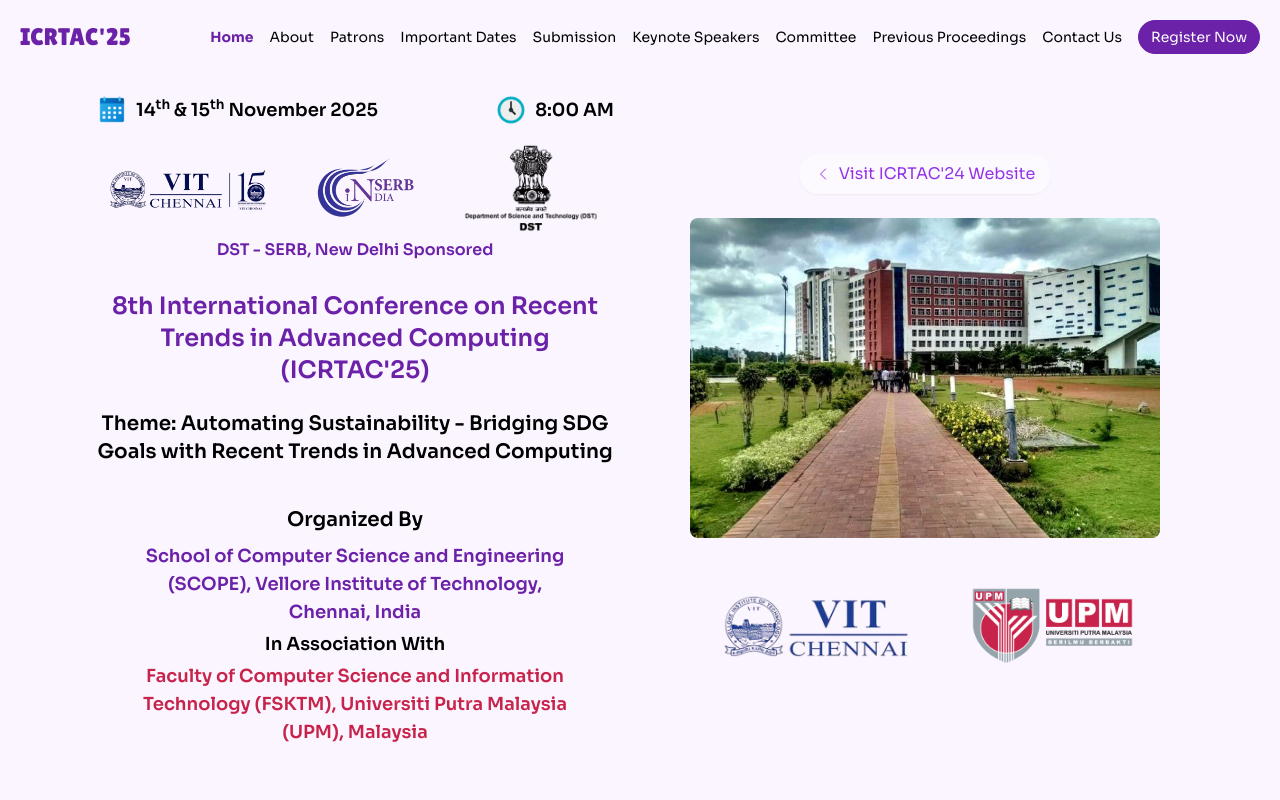
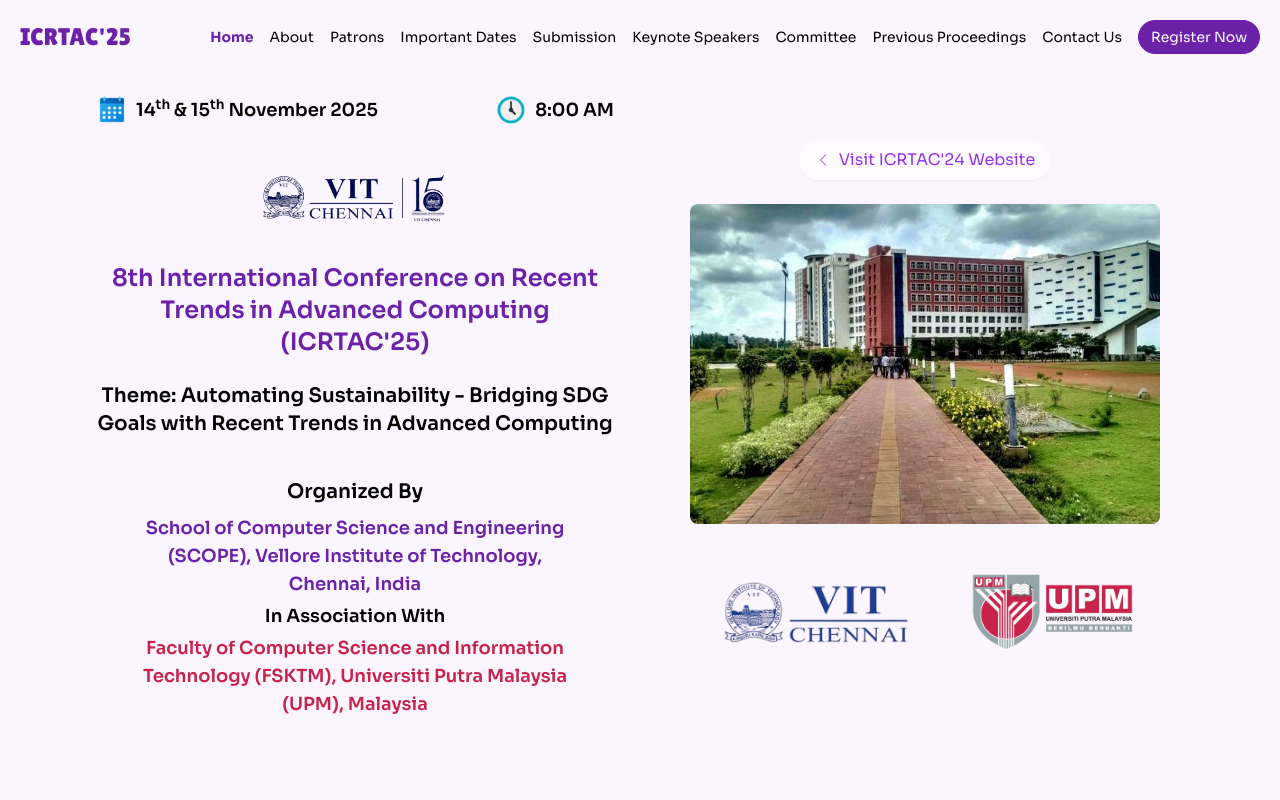
Before and after one commit to aswin-codes/icrtac25, a React (Vite) app: page / in a window 1280 px wide. Shown: the top 800 px of the page. Built offline with nearby package versions, Linux system fonts and the light colour scheme.

Commit message:
fix: updated chair name:

```diff
--- a/src/components/ICRTAC25/Home.jsx
+++ b/src/components/ICRTAC25/Home.jsx
@@ -7,8 +7,6 @@
 import UI from '../../assets/ui.png';
 import UPM from '../../assets/upm.png';
 import BIS from '../../assets/bis.png';
-import SERB from '../../assets/serb_logo.png';
-import DST from '../../assets/dst_logo.png'
 import Crystal from "../../assets/crystal_ju.png"
 
 const Home = () => {
@@ -51,12 +49,7 @@
                         </div>
                     </div>
                     <div className='flex flex-row justify-center items-center gap-2 mt-4'>
-                        <img src={Crystal} alt='Crystal' className='h-24 logos' />
-                        <img src={SERB} className='h-24 logos'/>
-                        <img src={DST} className='h-24 logos'/>
-                    </div>
-                    <div className='flex justify-center mb-5 text-purple-800 font-semibold logos'>
-                        DST - SERB, New Delhi Sponsored
+                        <img src={Crystal} alt='Crystal' className='h-28 logos' />
                     </div>
                     <div className='mt-2 mx-auto sm:px-4 title'>
                         <p className='text-lg sm:text-2xl text-center text-purple-800 font-semibold'>
--- a/src/data/committee_list_2025.json
+++ b/src/data/committee_list_2025.json
@@ -61,7 +61,7 @@
       "Dr Novia Indriaty Admodisastro$Universiti Putra Malaysia, Malaysia"
     ],
     "websiteAndBrochure": [
-      "Dr. Rama Padmavathy L$Vellore Institute of Technology, Chennai"
+      "Dr. Rama Parvathy L$Vellore Institute of Technology, Chennai"
     ],
     "digitalMarketing": [
       "Dr. Dhanalakshmi R$Vellore Institute of Technology, Chennai",
```
Also changed, not shown: 2 other files (tests, documents, lock files or other folders).
